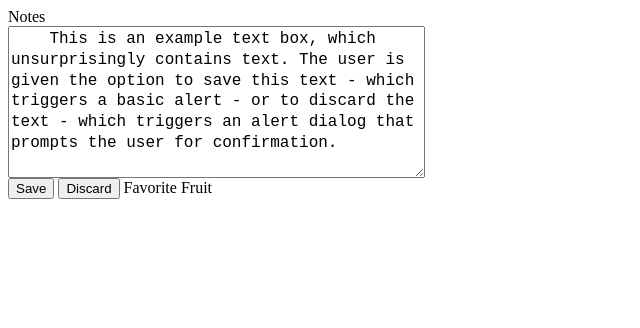
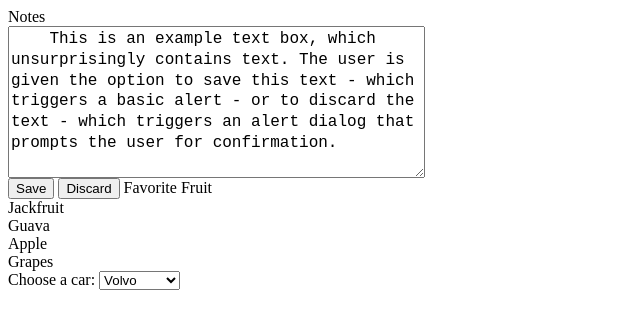
Before and after one commit to megildha/Learning, a plain HTML site: page index.html in a window 1280 px wide. Shown: the whole page, without its empty margins (0-640 px from the left). Drawn offline with Linux system fonts and the light colour scheme; files that its build step writes are made by us from their sources; files whose address does not match are found by name.

Commit message:
Update index.html

```diff
--- a/index.html
+++ b/index.html
@@ -46,8 +46,21 @@
        id="listbox1"
        aria-labelledby="combo1-label"
        tabindex="-1">
+      <div role="option" id = "op1">Jackfruit</div>
+       <div role="option" id = "op2">Guava</div>
+      <div role="option" id = "op3">Apple</div>
+      <div role="option" id = "op4">Grapes</div>
     <!-- options are inserted here -->
     <!-- e.g. <div role="option" id="op1">option text</div>  -->
   </div>
 </div>
+        <label for="cars">Choose a car:</label>
+
+<select name="cars" id="cars">
+  <option value="volvo">Volvo</option>
+  <option value="saab">Saab</option>
+  <option value="mercedes">Mercedes</option>
+  <option value="audi">Audi</option>
+</select>
+
   </body>
```
